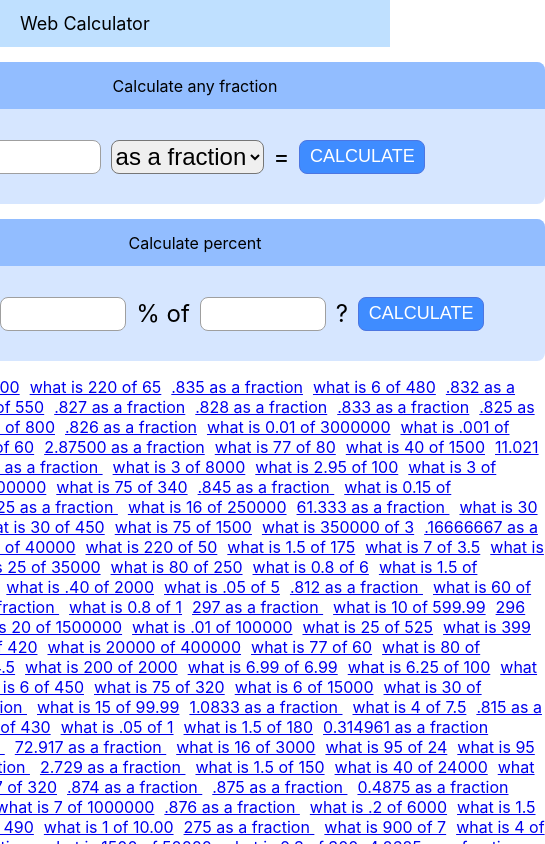
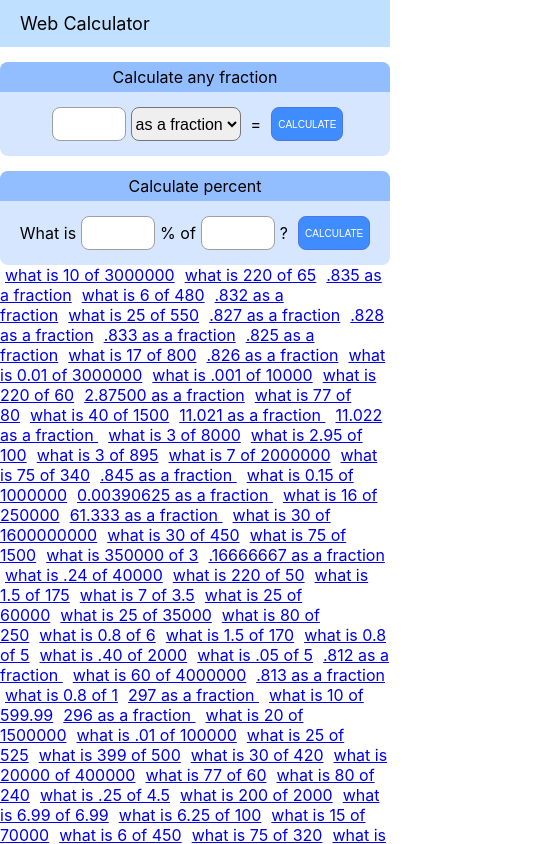
Before and after one commit to ubermensh/anyconvert, a Next.js app: page / in a window 390 px wide. Shown: the top 844 px of the page, 545 px wide, since content can reach past the window. Built offline with nearby package versions, Linux system fonts and the light colour scheme.

Commit message:
mobile version

```diff
--- a/pages/index.js
+++ b/pages/index.js
@@ -8,12 +8,14 @@ import Top from "../components/Top"
 export default function Home() {
   return (
     <div className={styles.container}>
-      <Head> <title>Web Calculator</title> </Head>
+      <Head>
+        <meta name="viewport" content="width=device-width, initial-scale=1.0" />
+         <title>Web Calculator</title> </Head>
       <Top text="Web Calculator" />
         <FractionForm />
         <PercentForm />
 
-      <div className={styles.cardNoBackground} id={styles.mainLinks}>
+      <div  id={styles.mainLinks}>
         <Link href="what-is/10-of-3000000"><a>what is 10 of 3000000</a></Link>
         <Link href="what-is/220-of-65"><a>what is 220 of 65</a></Link >
         <Link href="as-a-fraction/.835"><a>.835 as a fraction</a></Link >
--- a/pages/what-is/[...slug].js
+++ b/pages/what-is/[...slug].js
@@ -16,9 +16,9 @@ export default function Main({ total, partial, percentage, closeValues }) {
     }
     function formatUrl(index, isForTotal = false) {
         return isForTotal ?
-        `/what-is/${partial}-of-${Number(Decimal(total).plus(index).plus(1).toFixed(1))}`
+        `${partial}-of-${Number(Decimal(total).plus(index).plus(1).toFixed(1))}`
         :
-        `what-is/${Decimal(partial).plus(index).plus(1).toFixed(1)}-of-${total}`
+        `${Decimal(partial).plus(index).plus(1).toFixed(1)}-of-${total}`
     }
     const title = `What is ${partial} percent of ${total}? = ${percentage} | How much is ${partial}% of ${total} | Percentage Calculator`
     const meta1 = `Calculate what is ${partial}% of ${total} | Find out how much is ${partial} percent of ${total} with Percentage Calculator`
--- a/styles/Home.module.css
+++ b/styles/Home.module.css
@@ -47,6 +47,8 @@
   color: #22BB32;
 }
 
+
+
 #calculator {
   width: 700px;
   display: flex;
@@ -94,22 +96,19 @@
   margin-right: 10px;
 }
 
-
-
 #calculator #button {
   margin-left: 10px;
   width: 126px;
   height: 34px;
-  border-radius: 8px;
-  width: 126px;
   background: #3F8CFF;
+  box-sizing: border-box;
   border: 1px solid #4D76E1;
-  box-sizing: border-box;
   border-radius: 8px;
   font-size: 18px;
   text-align: center;
   color: #FFFFFF;
 }
+
 
 #cardTable {
   width: 90%;
@@ -191,3 +190,78 @@
   border: 1px solid #eaeaea;
   border-radius: 10px;
 }
+
+@media screen and (max-width: 600px) {
+
+.question {
+  margin-top: 10px;
+  font-size: 20px;
+  line-height: 28px;
+}
+
+.answer {
+  margin-top: 0;
+   margin-bottom: 0;
+  font-size: 20px;
+}
+.card {
+  width: 100%;
+}
+
+.grid {
+  width: 100%;
+  display: flex;
+  flex-direction: column;
+}
+
+.grid .card {
+  margin: 0;
+  padding: 0;
+}
+  #calculator {
+    width: 100%;
+  }
+
+#calculator .header {
+  height: auto;
+  padding: 5px;
+}
+
+#calculator form {
+  height: auto;
+  padding: 10px;
+
+}
+
+#calculator form span {
+  font-size: inherit;
+  white-space: pre;
+}
+  #calculator form input {
+    width: 20%;
+    border-radius: 8px;
+    margin: 5px;
+
+  font-size: inherit;
+  }
+
+  #calculator select {
+    border-radius: 8px;
+    height: 34px;
+    font-size: inherit;
+    margin-right: 10px;
+  }
+
+
+  #calculator #button {
+    margin-left: 10px;
+    height: 34px;
+    background: #3F8CFF;
+    border: 1px solid #4D76E1;
+    border-radius: 8px;
+    width: auto;
+    font-size: 10px;
+    text-align: center;
+    color: #FFFFFF;
+  }
+}
--- a/styles/globals.css
+++ b/styles/globals.css
@@ -6,11 +6,6 @@ body {
     Ubuntu, Cantarell, Fira Sans, Droid Sans, Helvetica Neue, sans-serif;
 }
 
-a {
-  /* color: inherit; */
-  /* text-decoration: none; */
-}
-
 * {
   box-sizing: border-box;
 }
```
